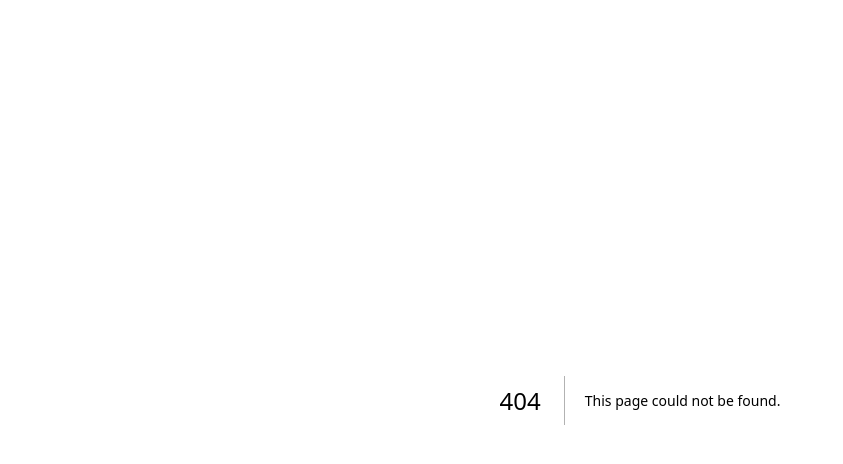
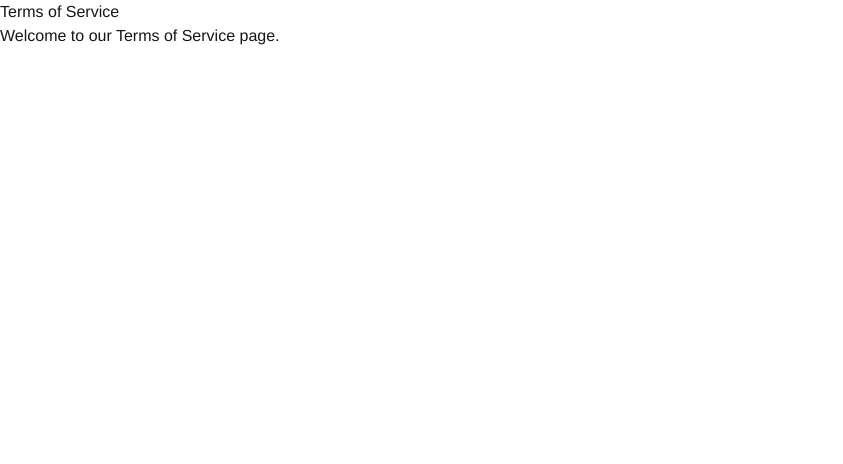
Before and after one commit to Forzhen-Studios/forzhen-landing, a Next.js app: page /terms in a window 1280 px wide. Before the commit this address had no page. Shown: the top 464 px of the page, without its empty margins (0-843 px from the left). Built offline with nearby package versions, Linux system fonts and the light colour scheme.

Commit message:
init privacy and terms

```diff
--- /dev/null
+++ b/src/app/(pages)/privacy/page.tsx
@@ -0,0 +1,8 @@
+export default function PrivacyPage() {
+  return (
+    <div>
+      <h1>Privacy Policy</h1>
+      <p>Welcome to our Privacy Policy page.</p>
+    </div>
+  );
+}
--- /dev/null
+++ b/src/app/(pages)/terms/page.tsx
@@ -0,0 +1,8 @@
+export default function TermsPage() {
+  return (
+    <div>
+      <h1>Terms of Service</h1>
+      <p>Welcome to our Terms of Service page.</p>
+    </div>
+  );
+}
```
